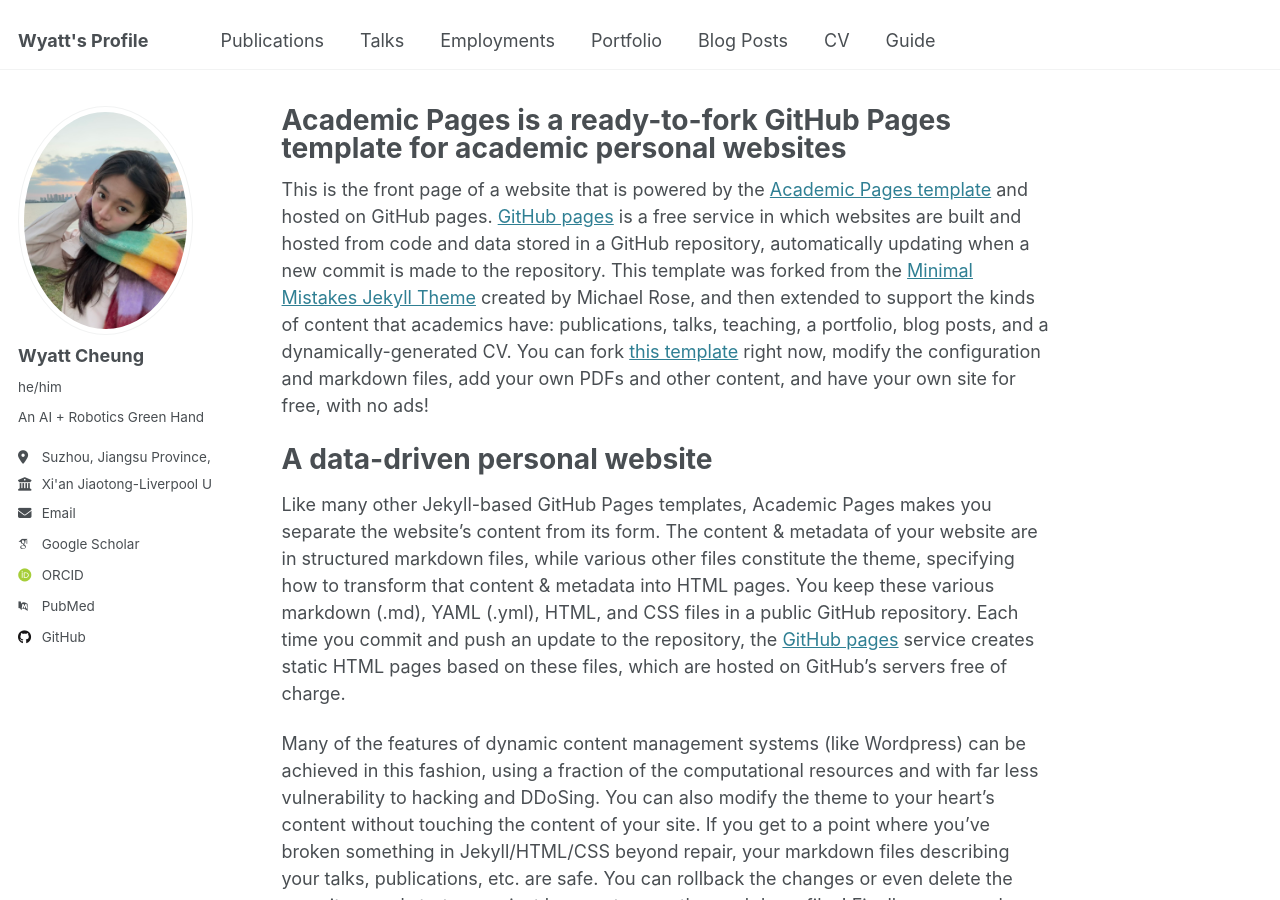
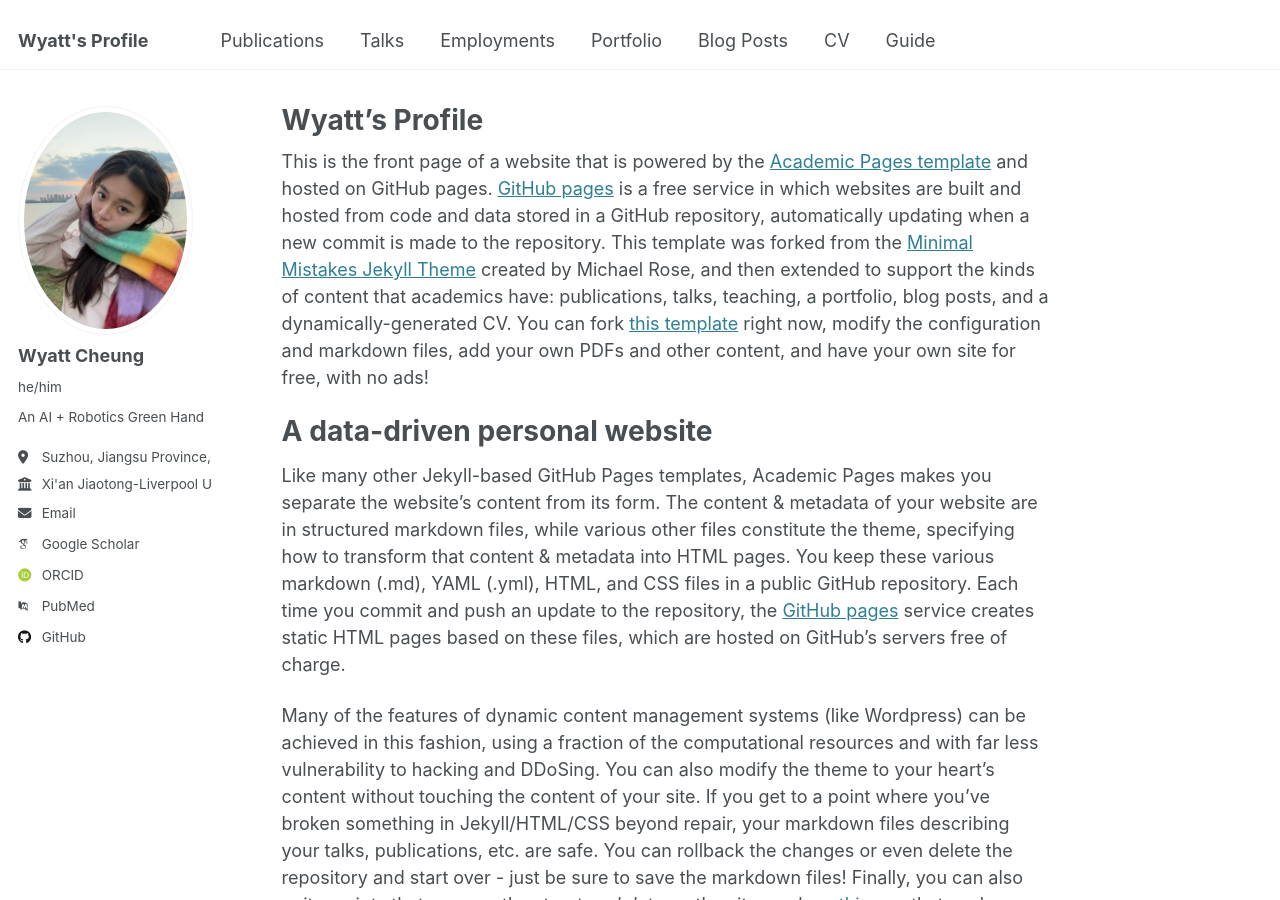
Before and after one commit to WyattZZZZ/WyattZZZZ.github.io, a Jekyll site: the page built from _pages/about.md, in a window 1280 px wide and 900 px high. Built offline with Jekyll 4.4.1, drawn with Linux system fonts in a browser that asks for light colours; some web fonts are replaced.

Commit message:
Update about.md

```diff
--- a/_pages/about.md
+++ b/_pages/about.md
@@ -1,6 +1,6 @@
 ---
 permalink: /
-title: "Academic Pages is a ready-to-fork GitHub Pages template for academic personal websites"
+title: "Wyatt's Profile"
 author_profile: true
 redirect_from:
   - /about/
```
